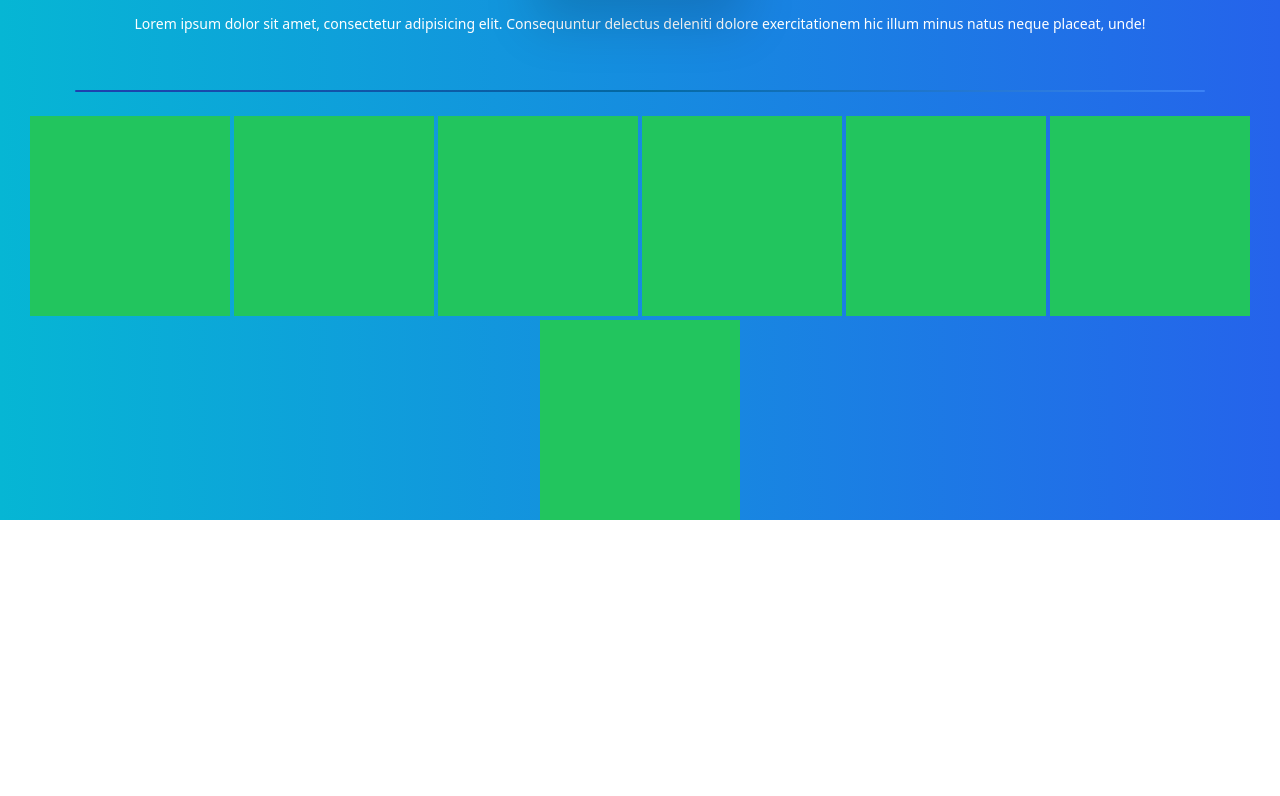
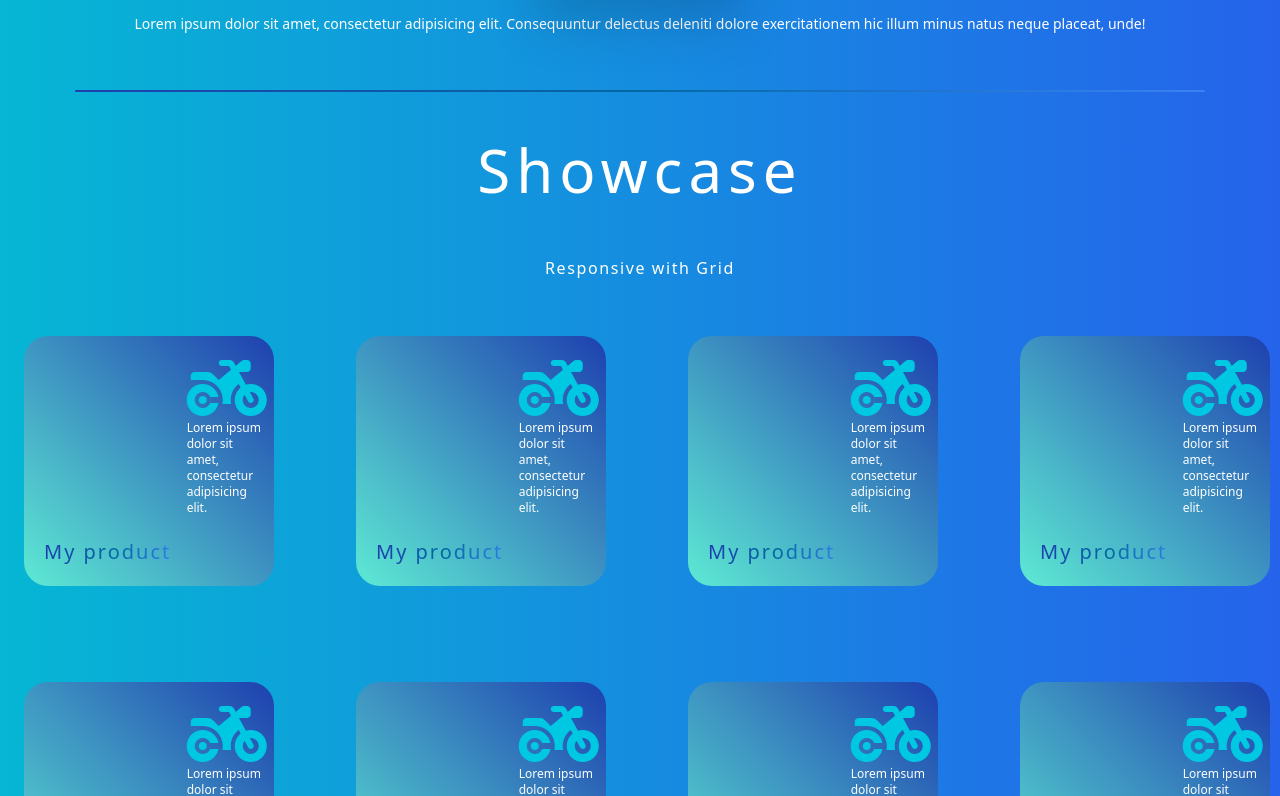
Before and after one commit to AlexCastels/Learning-Tailwind, an Angular app: page / in a window 1280 px wide. Shown: the part 2904-3700 px from the top of the page. Before the commit the page ends 3424 px from the top, so only its background shows below. Built offline with nearby package versions, Linux system fonts and the light colour scheme; a web font is replaced by a local one.

Commit message:
Grid Styling

```diff
--- a/src/app/components/grid/grid.component.html
+++ b/src/app/components/grid/grid.component.html
@@ -1,9 +1,24 @@
-<div class="w-full flex justify-center flex-wrap gap-1">
-    <div class="w-[200px] h-[200px] bg-green-500"></div>
-    <div class="w-[200px] h-[200px] bg-green-500"></div>
-    <div class="w-[200px] h-[200px] bg-green-500"></div>
-    <div class="w-[200px] h-[200px] bg-green-500"></div>
-    <div class="w-[200px] h-[200px] bg-green-500"></div>
-    <div class="w-[200px] h-[200px] bg-green-500"></div>
-    <div class="w-[200px] h-[200px] bg-green-500"></div>
+<div class="flex flex-col justify-around items-center w-full p-6 gap-14">
+    <h1 class="text-6xl font-medium tracking-widest text-white">Showcase</h1>
+    <h5 class="font-medium tracking-widest text-white">Responsive with Grid</h5>
+    <div class="grid sm:grid-cols-2 xl:grid-cols-4 gap-16 xl:gap-24">
+        <div *ngFor="let item of items">
+            <div class="grid gap-1 grid-cols-3 grid-rows-3 w-[250px] h-[250px] rounded-3xl p-5 bg-gradient-to-tr from-teal-300 to-blue-800">
+                <p class="row-start-4 col-start-1 col-end-3 text-xl font-medium tracking-widest text-transparent bg-clip-text bg-gradient-to-r from-blue-800 via-sky-700 to-blue-500">My product</p>
+                <div class="col-start-3">
+                    <i class=" fa-solid fa-motorcycle fa-4x" style="color: #00c8e3;"></i>
+                    <p class=" text-xs w-20 text-white ">Lorem ipsum dolor sit amet, consectetur adipisicing elit.</p>
+                </div>
+            </div>
+        </div>
+    </div>
+    <div class="h-[2px] w-11/12 bg-gradient-to-r from-blue-800 via-sky-700 to-blue-500 rounded-xl"></div>
 </div>
+
+<!--
+    <p class="absolute bottom-5 left-5 text-xl font-medium tracking-widest text-white ">My product</p>
+    <div>
+        <i class="absolute top-6 right-6  fa-solid fa-motorcycle fa-4x" style="color: #1c407d;"></i>
+        <p class="absolute top-24 right-5 text-xs w-20 text-white ">Lorem ipsum dolor sit amet, consectetur adipisicing elit.</p>
+    </div>
+-->
--- a/src/app/components/grid/grid.component.ts
+++ b/src/app/components/grid/grid.component.ts
@@ -1,12 +1,24 @@
 import {Component} from '@angular/core';
+import {NgForOf} from "@angular/common";
 
 @Component({
     selector: 'app-grid',
     standalone: true,
-    imports: [],
+    imports: [
+        NgForOf
+    ],
     templateUrl: './grid.component.html',
     styleUrl: './grid.component.css'
 })
 export class GridComponent {
-
+    items = [
+        {box : 1},
+        {box : 2},
+        {box : 3},
+        {box : 4},
+        {box : 5},
+        {box : 6},
+        {box : 7},
+        {box : 8},
+    ]
 }
--- a/src/index.html
+++ b/src/index.html
@@ -6,6 +6,7 @@
     <base href="/">
     <meta name="viewport" content="width=device-width, initial-scale=1">
     <link rel="icon" type="image/x-icon" href="favicon.ico">
+    <script src="https://kit.fontawesome.com/36275f9f1e.js" crossorigin="anonymous"></script>
 </head>
 <body>
     <app-root></app-root>
```
Also changed, not shown: src/app/components/view/view.component.html (+0 -7 lines). Lines whose indentation alone changed are shown as unchanged.
